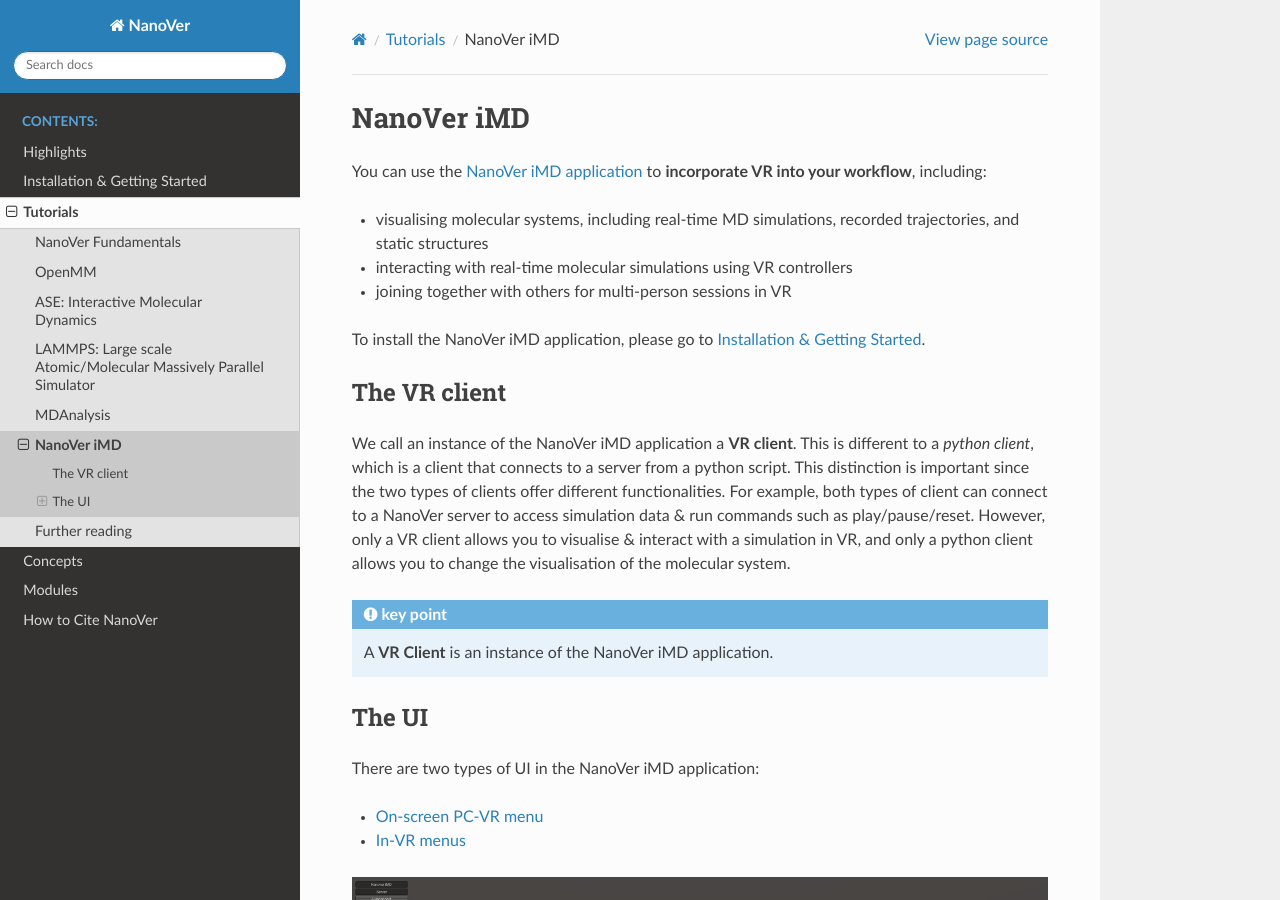
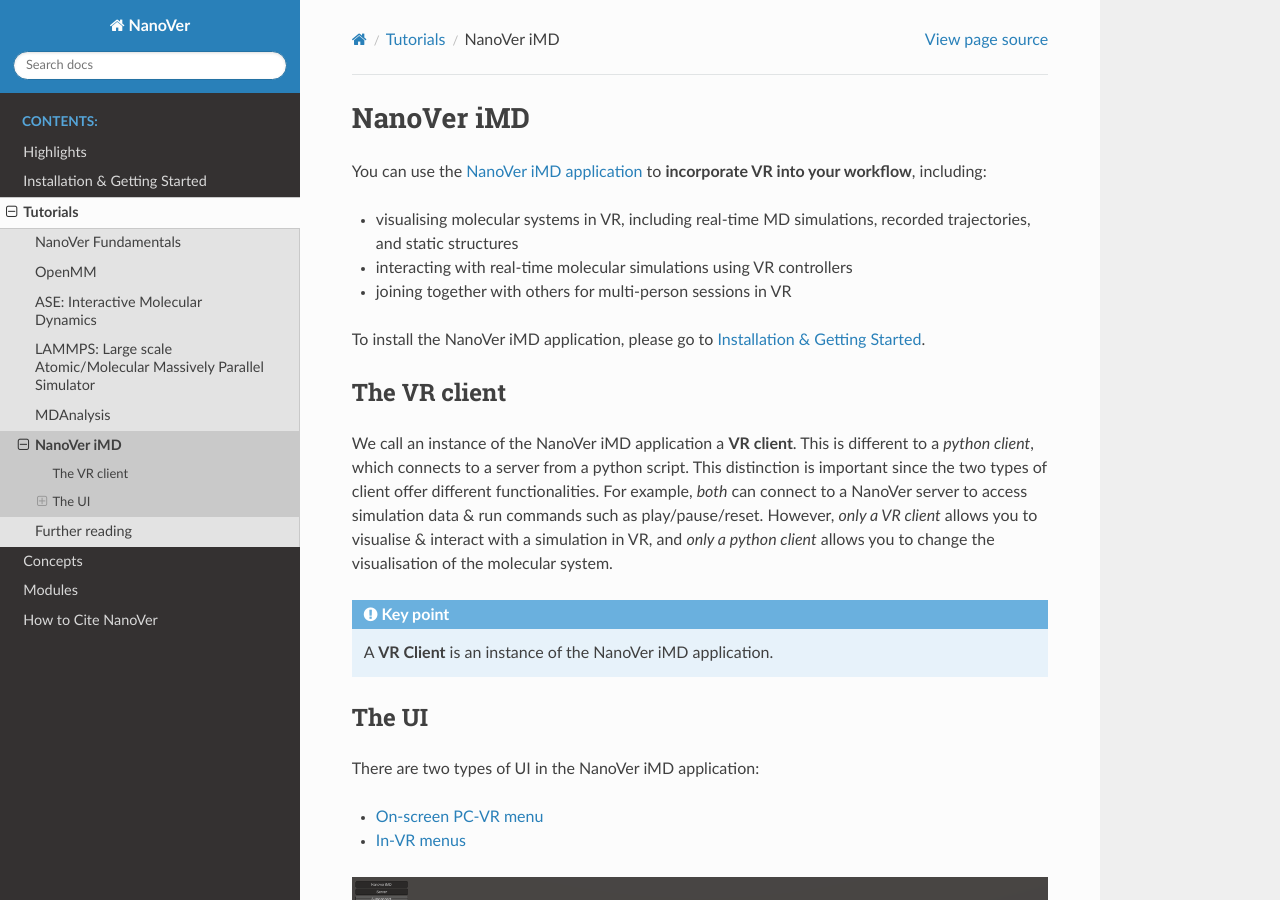
Before and after one commit to IRL2/nanover-docs, a Sphinx documentation site: the page built from source/tutorials/vrclient/vrclient.rst, in a window 1280 px wide and 900 px high. Built offline with Sphinx 7.4.7 and the Read the Docs theme 2.0.0, drawn with Linux system fonts in a browser that asks for light colours; pages that are not in the unit, such as notebooks, are missing from menus; the version number could not be read and is left out.

Commit message:
Minor edits

```diff
--- a/source/tutorials/vrclient/vrclient.rst
+++ b/source/tutorials/vrclient/vrclient.rst
@@ -7,7 +7,7 @@
 You can use the `NanoVer iMD application <https://github.com/IRL2/nanover-imd>`_
 to **incorporate VR into your workflow**, including:
 
-* visualising molecular systems, including real-time MD simulations, recorded trajectories, and static structures
+* visualising molecular systems in VR, including real-time MD simulations, recorded trajectories, and static structures
 * interacting with real-time molecular simulations using VR controllers
 * joining together with others for multi-person sessions in VR
 
@@ -18,14 +18,14 @@
 #############
 
 We call an instance of the NanoVer iMD application a **VR client**.
-This is different to a *python client*, which is a client that connects to a server from a python script.
-This distinction is important since the two types of clients offer different functionalities.
-For example, both types of client can connect to a NanoVer server to access simulation data
-& run commands such as play/pause/reset.
-However, only a VR client allows you to visualise & interact with a simulation in VR,
-and only a python client allows you to change the visualisation of the molecular system.
+This is different to a *python client*, which connects to a server from a python script.
+This distinction is important since the two types of client offer different functionalities.
+For example, *both* can connect to a NanoVer server to access simulation data & run commands
+such as play/pause/reset.
+However, *only a VR client* allows you to visualise & interact with a simulation in VR,
+and *only a python client* allows you to change the visualisation of the molecular system.
 
-.. admonition:: key point
+.. admonition:: Key point
 
    A **VR Client** is an instance of the NanoVer iMD application.
 
```
